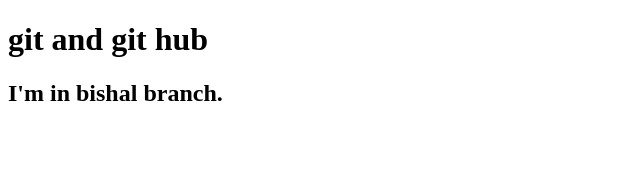
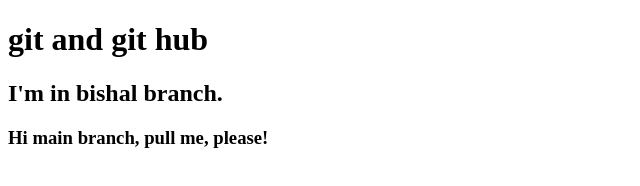
Before and after one commit to bishaldsrija08/Git-and-GitHub, a plain HTML site: page index.html in a window 1280 px wide. Shown: the whole page, without its empty margins (0-640 px from the left). Drawn offline with Linux system fonts and the light colour scheme.

Commit message:
hehe haahaa

```diff
--- a/index.html
+++ b/index.html
@@ -8,5 +8,6 @@
 <body>
     <h1>git and git hub</h1>
     <h2>I'm in bishal branch.</h2>
+    <h3>Hi main branch, pull me, please!</h3>
 </body>
 </html>
```
